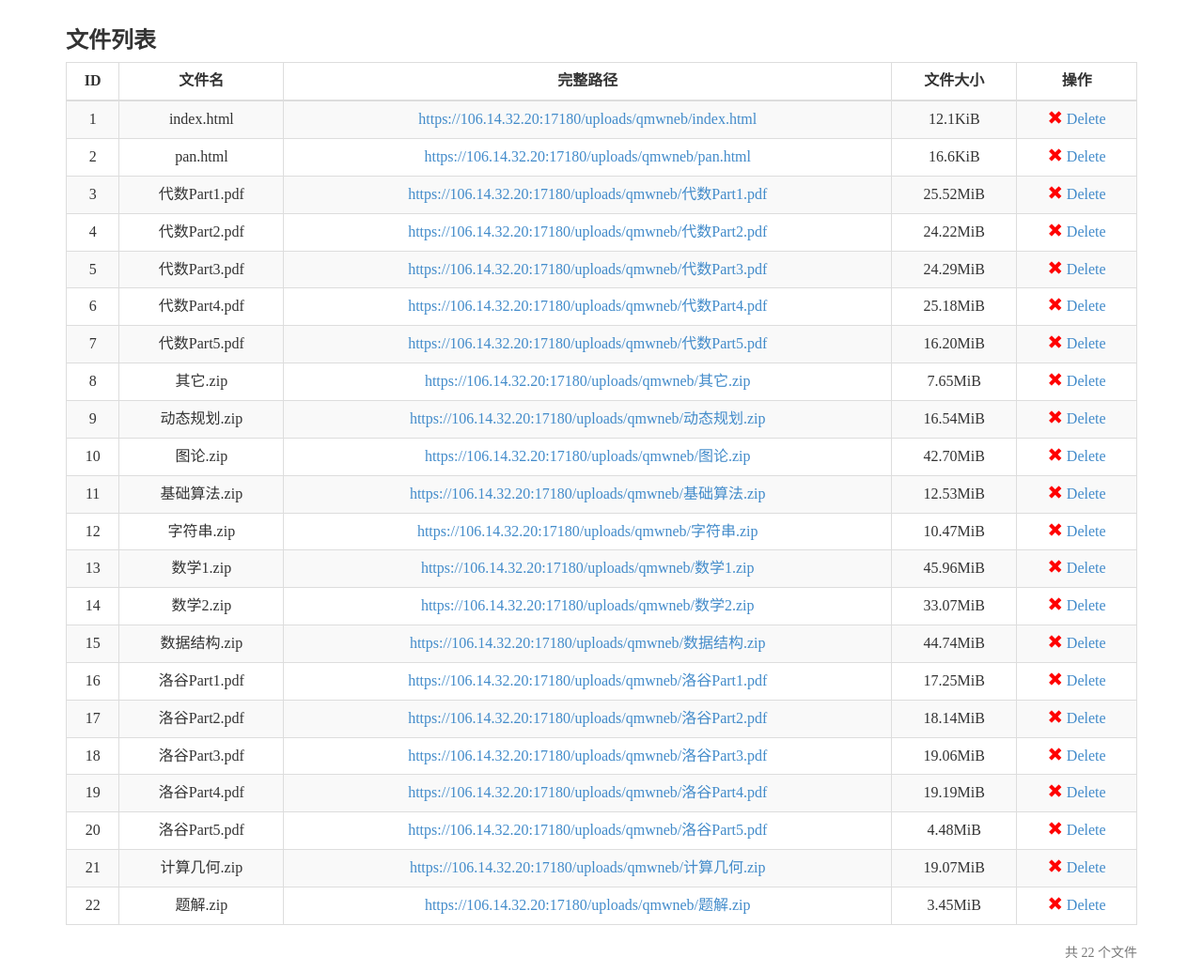
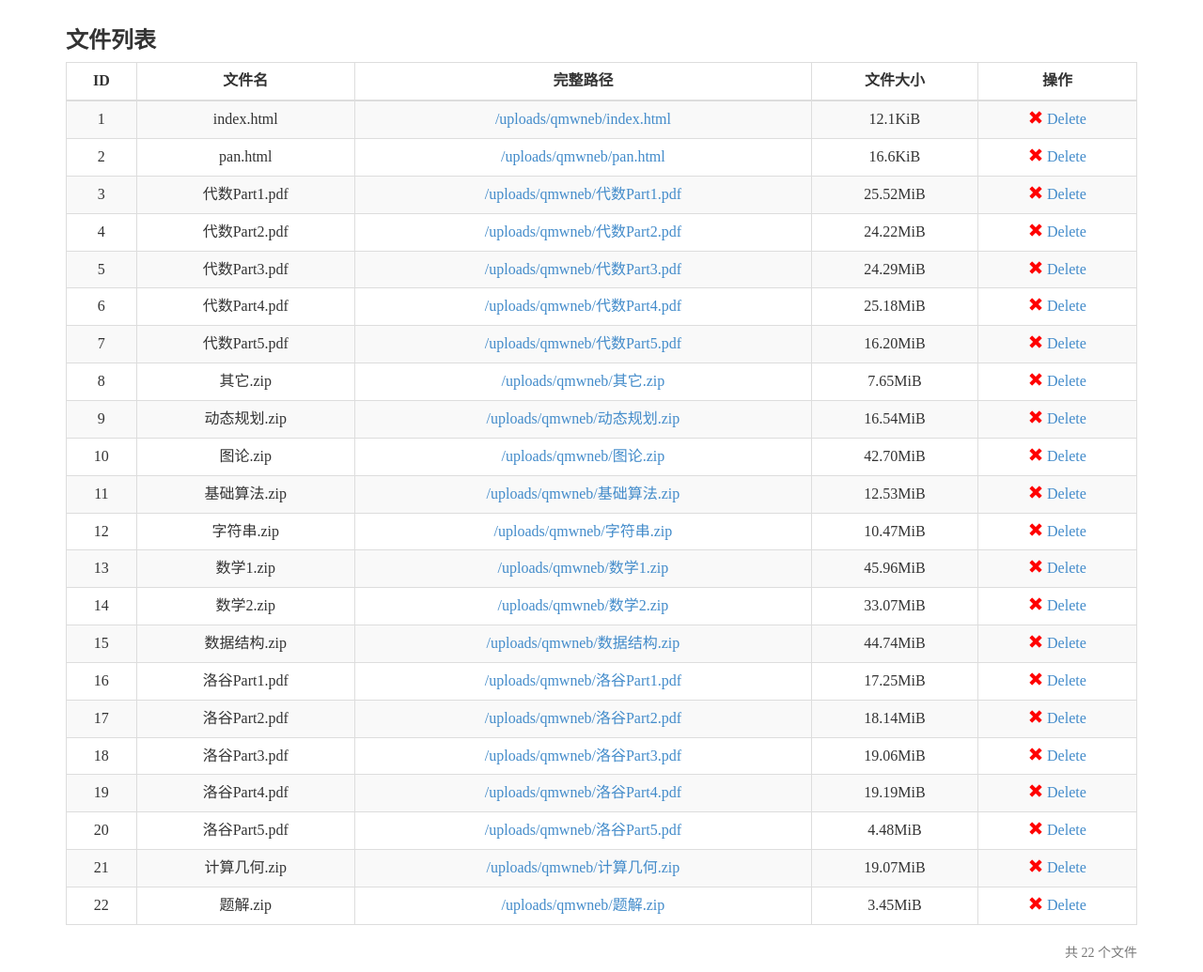
Before and after one commit to qmwneb946/files, a plain HTML site: page index.html in a window 1280 px wide. Shown: the whole page at 94% size. Drawn offline with Linux system fonts and the light colour scheme.

Commit message:
Update index.html

```diff
--- a/index.html
+++ b/index.html
@@ -89,7 +89,7 @@
 							<tr>
 								<td>1</td>
 								<td>index.html</td>
-								<td><a href="https://106.14.32.20:17180/uploads/qmwneb/index.html" target="_blank">https://106.14.32.20:17180/uploads/qmwneb/index.html</a>
+								<td><a href="/uploads/qmwneb/index.html" target="_blank">/uploads/qmwneb/index.html</a>
 								</td>
 								<td>12.1KiB</td>
 								<td><a href="#"><span class="glyphicon glyphicon-remove"></span> Delete</a></td>
@@ -97,157 +97,157 @@
 							<tr>
 								<td>2</td>
 								<td>pan.html</td>
-								<td><a href="https://106.14.32.20:17180/uploads/qmwneb/pan.html" target="_blank">https://106.14.32.20:17180/uploads/qmwneb/pan.html</a></td>
+								<td><a href="/uploads/qmwneb/pan.html" target="_blank">/uploads/qmwneb/pan.html</a></td>
 								<td>16.6KiB</td>
 								<td><a href="#"><span class="glyphicon glyphicon-remove"></span> Delete</a></td>
 							</tr>
 							<tr>
 								<td>3</td>
 								<td>代数Part1.pdf</td>
-								<td><a href="https://106.14.32.20:17180/uploads/qmwneb/代数Part1.pdf"
-										target="_blank">https://106.14.32.20:17180/uploads/qmwneb/代数Part1.pdf</a></td>
+								<td><a href="/uploads/qmwneb/代数Part1.pdf"
+										target="_blank">/uploads/qmwneb/代数Part1.pdf</a></td>
 								<td>25.52MiB</td>
 								<td><a href="#"><span class="glyphicon glyphicon-remove"></span> Delete</a></td>
 							</tr>
 							<tr>
 								<td>4</td>
 								<td>代数Part2.pdf</td>
-								<td><a href="https://106.14.32.20:17180/uploads/qmwneb/代数Part2.pdf"
-										target="_blank">https://106.14.32.20:17180/uploads/qmwneb/代数Part2.pdf</a></td>
+								<td><a href="/uploads/qmwneb/代数Part2.pdf"
+										target="_blank">/uploads/qmwneb/代数Part2.pdf</a></td>
 								<td>24.22MiB</td>
 								<td><a href="#"><span class="glyphicon glyphicon-remove"></span> Delete</a></td>
 							</tr>
 							<tr>
 								<td>5</td>
 								<td>代数Part3.pdf</td>
-								<td><a href="https://106.14.32.20:17180/uploads/qmwneb/代数Part3.pdf"
-										target="_blank">https://106.14.32.20:17180/uploads/qmwneb/代数Part3.pdf</a></td>
+								<td><a href="/uploads/qmwneb/代数Part3.pdf"
+										target="_blank">/uploads/qmwneb/代数Part3.pdf</a></td>
 								<td>24.29MiB</td>
 								<td><a href="#"><span class="glyphicon glyphicon-remove"></span> Delete</a></td>
 							</tr>
 							<tr>
 								<td>6</td>
 								<td>代数Part4.pdf</td>
-								<td><a href="https://106.14.32.20:17180/uploads/qmwneb/代数Part4.pdf"
-										target="_blank">https://106.14.32.20:17180/uploads/qmwneb/代数Part4.pdf</a></td>
+								<td><a href="/uploads/qmwneb/代数Part4.pdf"
+										target="_blank">/uploads/qmwneb/代数Part4.pdf</a></td>
 								<td>25.18MiB</td>
 								<td><a href="#"><span class="glyphicon glyphicon-remove"></span> Delete</a></td>
 							</tr>
 							<tr>
 								<td>7</td>
 								<td>代数Part5.pdf</td>
-								<td><a href="https://106.14.32.20:17180/uploads/qmwneb/代数Part5.pdf"
-										target="_blank">https://106.14.32.20:17180/uploads/qmwneb/代数Part5.pdf</a></td>
+								<td><a href="/uploads/qmwneb/代数Part5.pdf"
+										target="_blank">/uploads/qmwneb/代数Part5.pdf</a></td>
 								<td>16.20MiB</td>
 								<td><a href="#"><span class="glyphicon glyphicon-remove"></span> Delete</a></td>
 							</tr>
 							<tr>
 								<td>8</td>
 								<td>其它.zip</td>
-								<td><a href="https://106.14.32.20:17180/uploads/qmwneb/其它.zip" target="_blank">https://106.14.32.20:17180/uploads/qmwneb/其它.zip</a></td>
+								<td><a href="/uploads/qmwneb/其它.zip" target="_blank">/uploads/qmwneb/其它.zip</a></td>
 								<td>7.65MiB</td>
 								<td><a href="#"><span class="glyphicon glyphicon-remove"></span> Delete</a></td>
 							</tr>
 							<tr>
 								<td>9</td>
 								<td>动态规划.zip</td>
-								<td><a href="https://106.14.32.20:17180/uploads/qmwneb/动态规划.zip" target="_blank">https://106.14.32.20:17180/uploads/qmwneb/动态规划.zip</a></td>
+								<td><a href="/uploads/qmwneb/动态规划.zip" target="_blank">/uploads/qmwneb/动态规划.zip</a></td>
 								<td>16.54MiB</td>
 								<td><a href="#"><span class="glyphicon glyphicon-remove"></span> Delete</a></td>
 							</tr>
 							<tr>
 								<td>10</td>
 								<td>图论.zip</td>
-								<td><a href="https://106.14.32.20:17180/uploads/qmwneb/图论.zip" target="_blank">https://106.14.32.20:17180/uploads/qmwneb/图论.zip</a></td>
+								<td><a href="/uploads/qmwneb/图论.zip" target="_blank">/uploads/qmwneb/图论.zip</a></td>
 								<td>42.70MiB</td>
 								<td><a href="#"><span class="glyphicon glyphicon-remove"></span> Delete</a></td>
 							</tr>
 							<tr>
 								<td>11</td>
 								<td>基础算法.zip</td>
-								<td><a href="https://106.14.32.20:17180/uploads/qmwneb/基础算法.zip" target="_blank">https://106.14.32.20:17180/uploads/qmwneb/基础算法.zip</a></td>
+								<td><a href="/uploads/qmwneb/基础算法.zip" target="_blank">/uploads/qmwneb/基础算法.zip</a></td>
 								<td>12.53MiB</td>
 								<td><a href="#"><span class="glyphicon glyphicon-remove"></span> Delete</a></td>
 							</tr>
 							<tr>
 								<td>12</td>
 								<td>字符串.zip</td>
-								<td><a href="https://106.14.32.20:17180/uploads/qmwneb/字符串.zip" target="_blank">https://106.14.32.20:17180/uploads/qmwneb/字符串.zip</a></td>
+								<td><a href="/uploads/qmwneb/字符串.zip" target="_blank">/uploads/qmwneb/字符串.zip</a></td>
 								<td>10.47MiB</td>
 								<td><a href="#"><span class="glyphicon glyphicon-remove"></span> Delete</a></td>
 							</tr>
 							<tr>
 								<td>13</td>
 								<td>数学1.zip</td>
-								<td><a href="https://106.14.32.20:17180/uploads/qmwneb/数学1.zip" target="_blank">https://106.14.32.20:17180/uploads/qmwneb/数学1.zip</a></td>
+								<td><a href="/uploads/qmwneb/数学1.zip" target="_blank">/uploads/qmwneb/数学1.zip</a></td>
 								<td>45.96MiB</td>
 								<td><a href="#"><span class="glyphicon glyphicon-remove"></span> Delete</a></td>
 							</tr>
 							<tr>
 								<td>14</td>
 								<td>数学2.zip</td>
-								<td><a href="https://106.14.32.20:17180/uploads/qmwneb/数学2.zip" target="_blank">https://106.14.32.20:17180/uploads/qmwneb/数学2.zip</a></td>
+								<td><a href="/uploads/qmwneb/数学2.zip" target="_blank">/uploads/qmwneb/数学2.zip</a></td>
 								<td>33.07MiB</td>
 								<td><a href="#"><span class="glyphicon glyphicon-remove"></span> Delete</a></td>
 							</tr>
 							<tr>
 								<td>15</td>
 								<td>数据结构.zip</td>
-								<td><a href="https://106.14.32.20:17180/uploads/qmwneb/数据结构.zip" target="_blank">https://106.14.32.20:17180/uploads/qmwneb/数据结构.zip</a></td>
+								<td><a href="/uploads/qmwneb/数据结构.zip" target="_blank">/uploads/qmwneb/数据结构.zip</a></td>
 								<td>44.74MiB</td>
 								<td><a href="#"><span class="glyphicon glyphicon-remove"></span> Delete</a></td>
 							</tr>
 							<tr>
 								<td>16</td>
 								<td>洛谷Part1.pdf</td>
-								<td><a href="https://106.14.32.20:17180/uploads/qmwneb/洛谷Part1.pdf"
-										target="_blank">https://106.14.32.20:17180/uploads/qmwneb/洛谷Part1.pdf</a></td>
+								<td><a href="/uploads/qmwneb/洛谷Part1.pdf"
+										target="_blank">/uploads/qmwneb/洛谷Part1.pdf</a></td>
 								<td>17.25MiB</td>
 								<td><a href="#"><span class="glyphicon glyphicon-remove"></span> Delete</a></td>
 							</tr>
 							<tr>
 								<td>17</td>
 								<td>洛谷Part2.pdf</td>
-								<td><a href="https://106.14.32.20:17180/uploads/qmwneb/洛谷Part2.pdf"
-										target="_blank">https://106.14.32.20:17180/uploads/qmwneb/洛谷Part2.pdf</a></td>
+								<td><a href="/uploads/qmwneb/洛谷Part2.pdf"
+										target="_blank">/uploads/qmwneb/洛谷Part2.pdf</a></td>
 								<td>18.14MiB</td>
 								<td><a href="#"><span class="glyphicon glyphicon-remove"></span> Delete</a></td>
 							</tr>
 							<tr>
 								<td>18</td>
 								<td>洛谷Part3.pdf</td>
-								<td><a href="https://106.14.32.20:17180/uploads/qmwneb/洛谷Part3.pdf"
-										target="_blank">https://106.14.32.20:17180/uploads/qmwneb/洛谷Part3.pdf</a></td>
+								<td><a href="/uploads/qmwneb/洛谷Part3.pdf"
+										target="_blank">/uploads/qmwneb/洛谷Part3.pdf</a></td>
 								<td>19.06MiB</td>
 								<td><a href="#"><span class="glyphicon glyphicon-remove"></span> Delete</a></td>
 							</tr>
 							<tr>
 								<td>19</td>
 								<td>洛谷Part4.pdf</td>
-								<td><a href="https://106.14.32.20:17180/uploads/qmwneb/洛谷Part4.pdf"
-										target="_blank">https://106.14.32.20:17180/uploads/qmwneb/洛谷Part4.pdf</a></td>
+								<td><a href="/uploads/qmwneb/洛谷Part4.pdf"
+										target="_blank">/uploads/qmwneb/洛谷Part4.pdf</a></td>
 								<td>19.19MiB</td>
 								<td><a href="#"><span class="glyphicon glyphicon-remove"></span> Delete</a></td>
 							</tr>
 							<tr>
 								<td>20</td>
 								<td>洛谷Part5.pdf</td>
-								<td><a href="https://106.14.32.20:17180/uploads/qmwneb/洛谷Part5.pdf"
-										target="_blank">https://106.14.32.20:17180/uploads/qmwneb/洛谷Part5.pdf</a></td>
+								<td><a href="/uploads/qmwneb/洛谷Part5.pdf"
+										target="_blank">/uploads/qmwneb/洛谷Part5.pdf</a></td>
 								<td>4.48MiB</td>
 								<td><a href="#"><span class="glyphicon glyphicon-remove"></span> Delete</a></td>
 							</tr>
 							<tr>
 								<td>21</td>
 								<td>计算几何.zip</td>
-								<td><a href="https://106.14.32.20:17180/uploads/qmwneb/计算几何.zip" target="_blank">https://106.14.32.20:17180/uploads/qmwneb/计算几何.zip</a></td>
+								<td><a href="/uploads/qmwneb/计算几何.zip" target="_blank">/uploads/qmwneb/计算几何.zip</a></td>
 								<td>19.07MiB</td>
 								<td><a href="#"><span class="glyphicon glyphicon-remove"></span> Delete</a></td>
 							</tr>
 							<tr>
 								<td>22</td>
 								<td>题解.zip</td>
-								<td><a href="https://106.14.32.20:17180/uploads/qmwneb/题解.zip" target="_blank">https://106.14.32.20:17180/uploads/qmwneb/题解.zip</a></td>
+								<td><a href="/uploads/qmwneb/题解.zip" target="_blank">/uploads/qmwneb/题解.zip</a></td>
 								<td>3.45MiB</td>
 								<td><a href="#"><span class="glyphicon glyphicon-remove"></span> Delete</a></td>
 							</tr>
```
